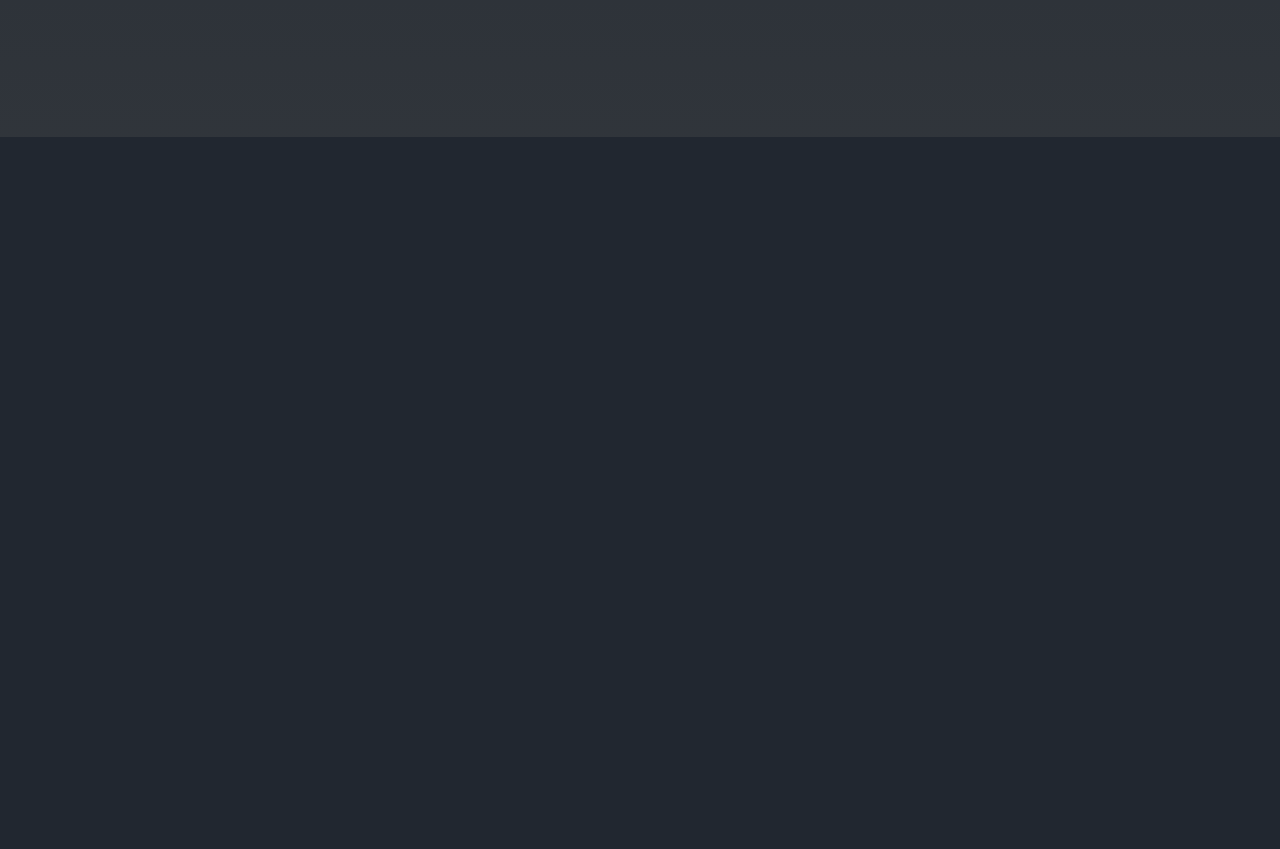
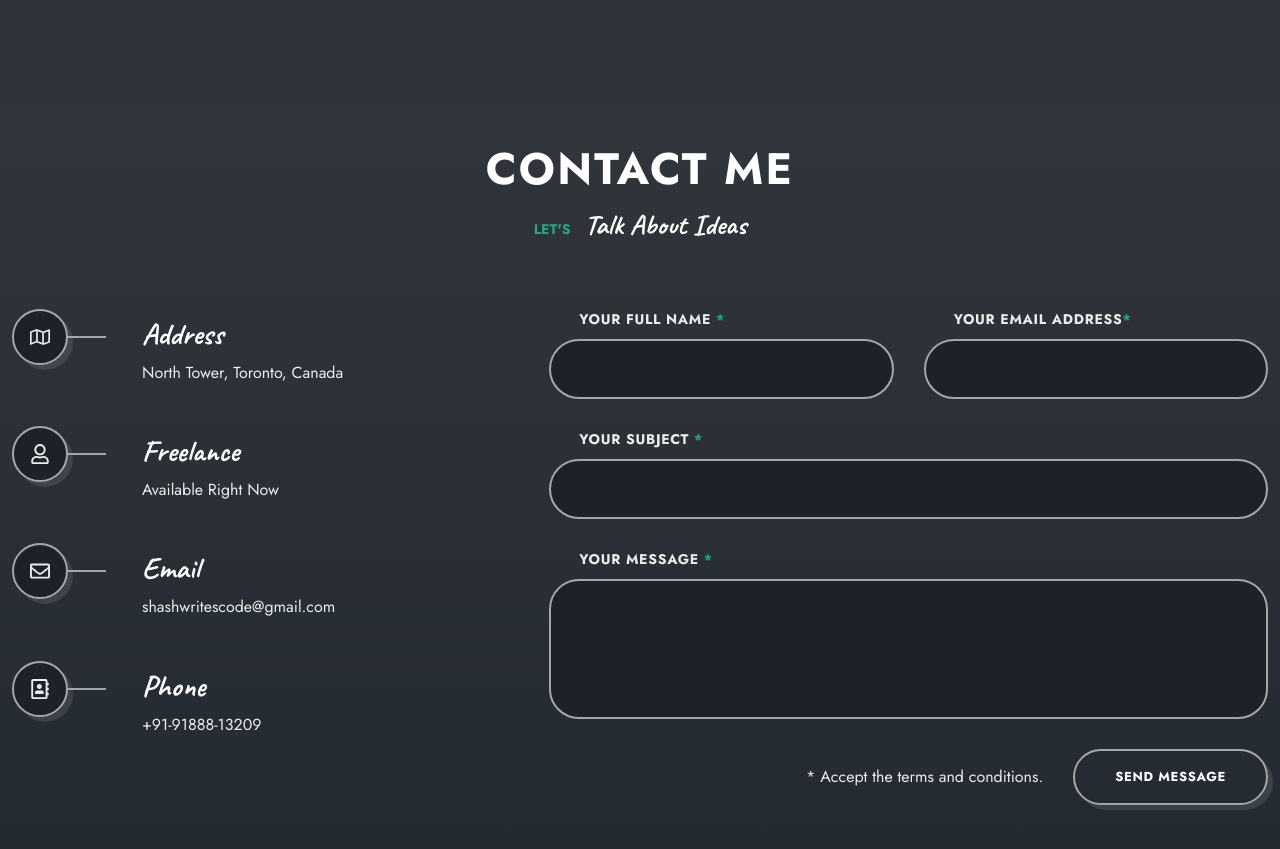
Before and after one commit to Shash-cre-dev/React-Personal-Portfolio, a React (Vite) app in the folder react-portfolio/: page / in a window 1280 px wide. Shown: the part 7680-8529 px from the top of the page. Before the commit the page ends 7817 px from the top, so only its background shows below. Built offline with nearby package versions, Linux system fonts and the light colour scheme.

Commit message:
Contact Component

```diff
--- a/react-portfolio/package.json
+++ b/react-portfolio/package.json
@@ -10,6 +10,7 @@
     "preview": "vite preview"
   },
   "dependencies": {
+    "axios": "^1.4.0",
     "framer-motion": "^10.15.0",
     "react": "^18.2.0",
     "react-dom": "^18.2.0",
--- a/react-portfolio/src/App.jsx
+++ b/react-portfolio/src/App.jsx
@@ -8,6 +8,7 @@ import Resume from './components/resume/Resume';
 import Testimonials from './components/testimonials/Testimonials';
 import Pricing from './components/pricing/Pricing';
 import Blog from './components/blog/Blog';
+import Contact from './components/contact/Contact';
 
 function App() {
   return (
@@ -20,6 +21,7 @@ function App() {
       <Testimonials />
       <Pricing />
       <Blog />
+      <Contact />
     </main>
   );
 }
--- /dev/null
+++ b/react-portfolio/src/components/contact/Contact.jsx
@@ -0,0 +1,127 @@
+import axios from 'axios'
+import React, {useState} from 'react'
+import {
+    FaRegAddressBook,
+    FaRegEnvelope,
+    FaRegUser,
+    FaRegMap
+}from 'react-icons/fa'
+import './contact.css'
+
+const Contact = () => {
+    const [form, setForm] = useState({
+        name:'',
+        email:'',
+        subject:'',
+        message:'',
+    })
+
+    const handleChange = (e) => {
+        const name = e.target.name;
+        const value = e.target.value;
+        setForm({...form, [name]: value})
+    }
+
+    const handleSubmit = (e) => {
+        e.preventDefault()
+
+        axios.post('https://sheet.best/api/sheets/99f2a3c2-a7d7-4f89-80f2-2a991da99b5b',
+        form).then((response) => {
+            console.log(response)
+            //clearing form fields
+            setForm({name:'',
+            email:'',
+            subject:'',
+            message:''})
+        })
+    }
+
+    return (
+        <section className="contact section" id="contact">
+            <h2 className="section__title text-cs">Contact Me</h2>
+            <p className="section__subtitle">
+                Let's <span>Talk About Ideas</span>
+            </p>
+
+
+            <div className="contact__container container grid">
+                <div className="contact__content">
+                    <div className="contact__card">
+                        <span className="contact__card-icon">
+                            <FaRegMap />
+                        </span>
+
+                        <h3 className="contact__card-title">Address</h3>
+                        <p className="contact__card-data">North Tower, Toronto, Canada</p>
+                    </div>
+
+                    <div className="contact__card">
+                        <span className="contact__card-icon">
+                            <FaRegUser />
+                        </span>
+
+                        <h3 className="contact__card-title">Freelance</h3>
+                        <p className="contact__card-data">Available Right Now</p>
+                    </div>
+
+                    <div className="contact__card">
+                        <span className="contact__card-icon">
+                            <FaRegEnvelope />
+                        </span>
+
+                        <h3 className="contact__card-title">Email</h3>
+                        <p className="contact__card-data">shashwritescode@gmail.com</p>
+                    </div>
+
+                    <div className="contact__card">
+                        <span className="contact__card-icon">
+                            <FaRegAddressBook />
+                        </span>
+
+                        <h3 className="contact__card-title">Phone</h3>
+                        <p className="contact__card-data">+91-91888-13209</p>
+                    </div>
+                </div>
+
+                <form className="contact__form" onSubmit={handleSubmit}>
+                    <div className="contact__form-group grid">
+                        <div className="contact__form-div">
+                            <label className="contact__form-tag text-cs">
+                                Your Full Name <strong>*</strong>
+                            </label>
+                            <input type="text" name='name' onChange={handleChange} value={form.name} className="contact__form-input" />
+                        </div>
+
+                        <div className="contact__form-div">
+                            <label className="contact__form-tag text-cs">
+                                Your Email Address<strong>*</strong>
+                            </label>
+                            <input type="email" name='email' onChange={handleChange} value={form.email} className="contact__form-input" />
+                        </div>
+                    </div>
+
+                    <div className="contact__form-div">
+                            <label className="contact__form-tag text-cs">
+                                Your Subject <strong>*</strong>
+                            </label>
+                            <input type="text" name='subject' onChange={handleChange} value={form.subject} className="contact__form-input" />
+                    </div>
+
+                    <div className="contact__form-div contact__form-area">
+                            <label className="contact__form-tag text-cs">
+                                Your Message <strong>*</strong>
+                            </label>
+                            <textarea name='message' onChange={handleChange} value={form.message} className='contact__form-input'></textarea>
+                    </div>
+
+                    <div className="contact__submit">
+                        <p>* Accept the terms and conditions.</p>
+                        <button type='submit' className="btn text-cs">Send Message</button>
+                    </div>
+                </form>
+            </div>
+        </section>
+    )
+}
+
+export default Contact
--- /dev/null
+++ b/react-portfolio/src/components/contact/contact.css
@@ -0,0 +1,90 @@
+.contact{
+    background-image: var(--second-gradient);
+}
+
+.contact__container{
+    grid-template-columns: 5fr 7fr;
+}
+
+.contact__card{
+    padding-left: 130px;
+    margin-bottom: 40px;
+    position: relative;
+}
+
+.contact__card-icon,
+.contact__form-input{
+    border: 2px solid var(--border-color);
+    background-color: var(--container-color);
+}
+
+.contact__card-icon{
+    position: absolute;
+    top: 0;
+    left: 0;
+    width: 56px;
+    height: 56px;
+    border-radius: 50%;
+    box-shadow: var(--shadow);
+    font-size: var(--larger-font-size);
+    display: grid;
+    place-items: center;
+}
+
+.contact__card-icon::after{
+    content: '';
+    width: 40px;
+    height: 2px;
+    background-color: var(--border-color);
+    position: absolute;
+    left: 100%;
+    top: 50%;
+    margin-top: -1px;
+}
+
+.contact__card-title{
+    font-size: var(--h2-font-size);
+    font-family: var(--second-font);
+    padding-block: 6px;
+}
+
+.contact__form-group{
+    grid-template-columns: repeat(2, 1fr);
+    column-gap: 30px;
+}
+
+.contact__form-div{
+    display: grid;
+    row-gap: 10px;
+    margin-bottom: 30px;
+}
+
+.contact__form-tag{
+    margin-left: 30px;
+    font-size: var(--smaller-font-size);
+    font-weight: 700;
+}
+
+.contact__form-tag strong{
+    color: var(--primary-color)
+}
+
+.contact__form-input{
+    color: var(--title-color);
+    height: 60px;
+    border-radius: 30px;
+    padding-inline: 30px;
+}
+
+.contact__form-area .contact__form-input{
+    height: 140px;
+    padding-block: 20px;
+    resize: none ;
+}
+
+.contact__submit{
+    display: flex;
+    align-items: center;
+    justify-content: flex-end;
+    column-gap: 30px;
+}
```
Also changed, not shown: 1 other file (tests, documents, lock files or other folders).
